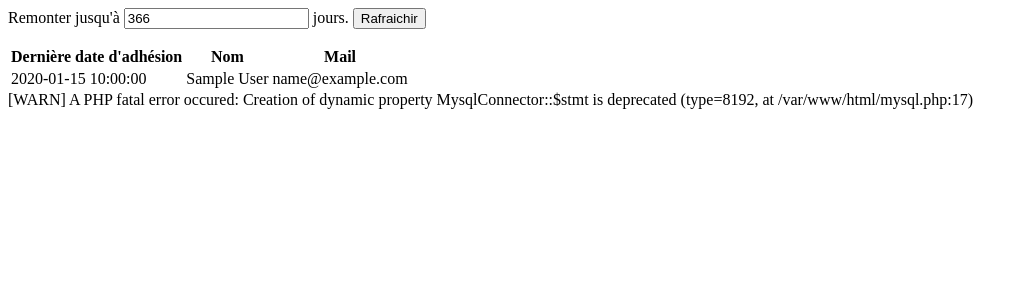
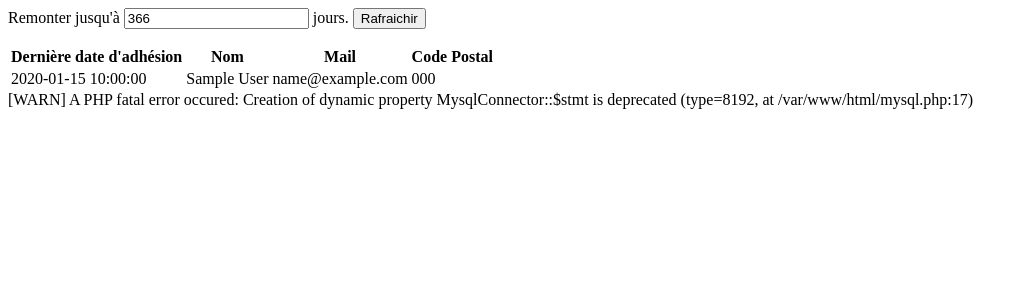
Before and after one commit to vhouchouas/membership-scripts, a PHP site: page /MAWhoNeedToRenew.php in a window 1280 px wide. Shown: the top 300 px of the page, without its empty margins (0-1028 px from the left). Run offline with PHP 8.4, Linux system fonts and the light colour scheme; tables that the repository leaves empty or names only in its code hold one stand-in row (values such as "Sample post").

Commit message:
Display postal code on list members
it will be convenient to work on developping "neighborhood"

```diff
--- a/files/MAWhoNeedToRenew.php
+++ b/files/MAWhoNeedToRenew.php
@@ -21,10 +21,10 @@
   </form>
 
   <table>
-    <tr><th>Dernière date d'adhésion</th><th>Nom</th><th>Mail</th></tr>
+    <tr><th>Dernière date d'adhésion</th><th>Nom</th><th>Mail</th><th>Code Postal</th></tr>
 <?php
   foreach($simplifiedRegistrationEvents as $event){
-    echo "<tr><td>" . $event->event_date . "</td><td>" . $event->first_name . " " . $event->last_name . "</td><td>" . $event->email . '</td></tr>';
+    echo "<tr><td>" . $event->event_date . "</td><td>" . $event->first_name . " " . $event->last_name . "</td><td>" . $event->email . '</td><td>' . $event->postal_code . '</td></tr>';
   }
 ?>
   </table>
--- a/files/mysql.php
+++ b/files/mysql.php
@@ -31,7 +31,7 @@
     try {
       $stmtGetRegistrations = $this->dbo->prepare(
           "SELECT * from ("
-          . "  SELECT first_name, last_name, email, MAX(`date`) AS lastRegistrationDate "
+          . "  SELECT first_name, last_name, email, MAX(`date`) AS lastRegistrationDate, postal_code "
           . "  FROM registration_events"
           . "  GROUP BY email"
           . ") AS tmp"
@@ -42,7 +42,7 @@
       $stmtGetRegistrations->execute();
       $ret = array();
       while($row = $stmtGetRegistrations->fetch()){
-        $ret[] = new SimplifiedRegistrationEvent($row["first_name"], $row["last_name"], $row["email"], $row["lastRegistrationDate"]);
+        $ret[] = new SimplifiedRegistrationEvent($row["first_name"], $row["last_name"], $row["email"], $row["postal_code"], $row["lastRegistrationDate"]);
       }
       return $ret;
     } catch(PDOException $e){
@@ -71,7 +71,7 @@
       $in = str_repeat('?,', count($membersEmail)-1).'?';
       $stmtGetReturningMembers = $this->dbo->prepare(
         "SELECT * FROM ("
-        . "  SELECT first_name, last_name, email, MAX(date) AS lastRegistrationDate"
+        . "  SELECT first_name, last_name, email, MAX(date) AS lastRegistrationDate, postal_code "
         . "  FROM registration_events"
         . "  WHERE email IN ($in)"
         . "  GROUP BY email"
@@ -81,7 +81,7 @@
       $stmtGetReturningMembers->execute($params);
       $ret = array();
       foreach($stmtGetReturningMembers->fetchAll() as $row){
-        $ret[] = new SimplifiedRegistrationEvent($row["first_name"], $row["last_name"], $row["email"], $row["lastRegistrationDate"]);
+        $ret[] = new SimplifiedRegistrationEvent($row["first_name"], $row["last_name"], $row["email"], $row["postal_code"], $row["lastRegistrationDate"]);
       }
       return $ret;
     } catch(PDOException $e){
--- a/files/util.php
+++ b/files/util.php
@@ -76,12 +76,14 @@
   public $last_name;
   public $event_date;
   public $email;
+  public $postal_code;
 
-  public function __construct($first_name, $last_name, $email, $event_date){
+  public function __construct($first_name, $last_name, $email, $postal_code, $event_date){
     $this->first_name = $first_name;
     $this->last_name = $last_name;
     $this->email = $email;
     $this->event_date = $event_date;
+    $this->postal_code = $postal_code;
   }
 }
 
```
